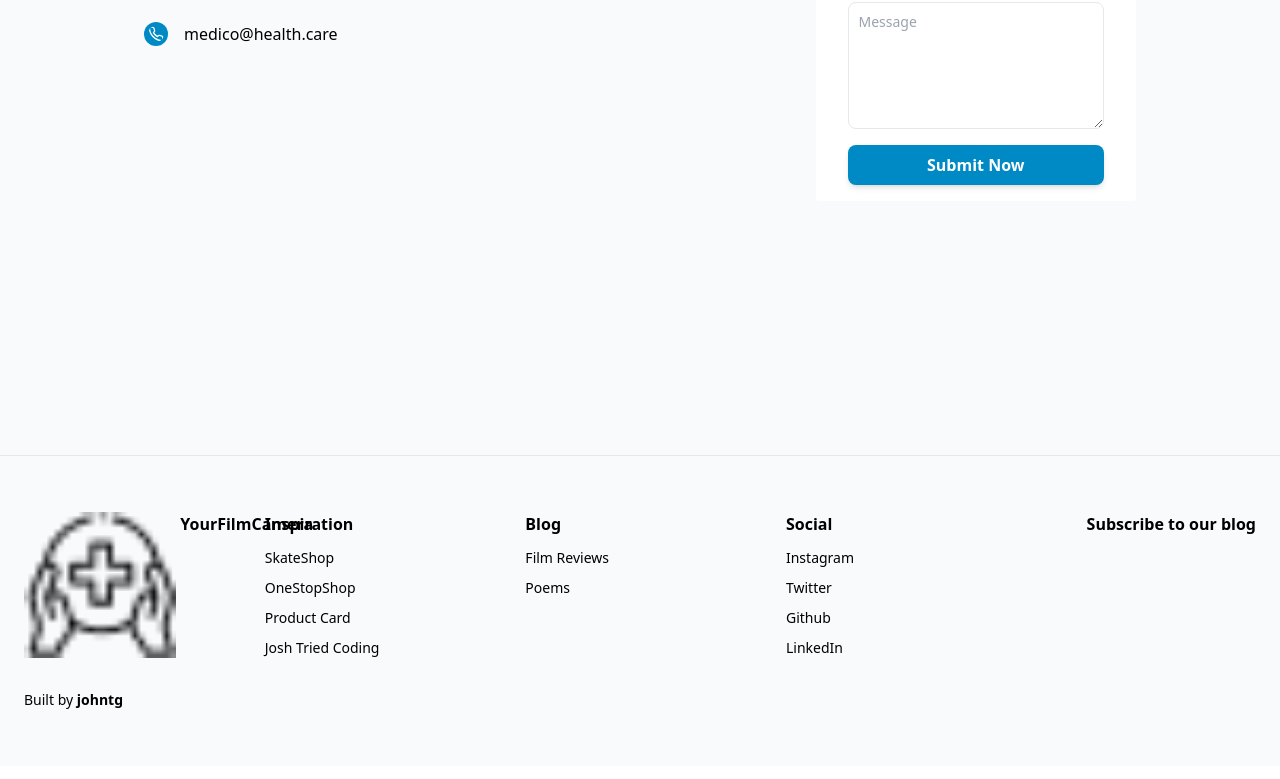
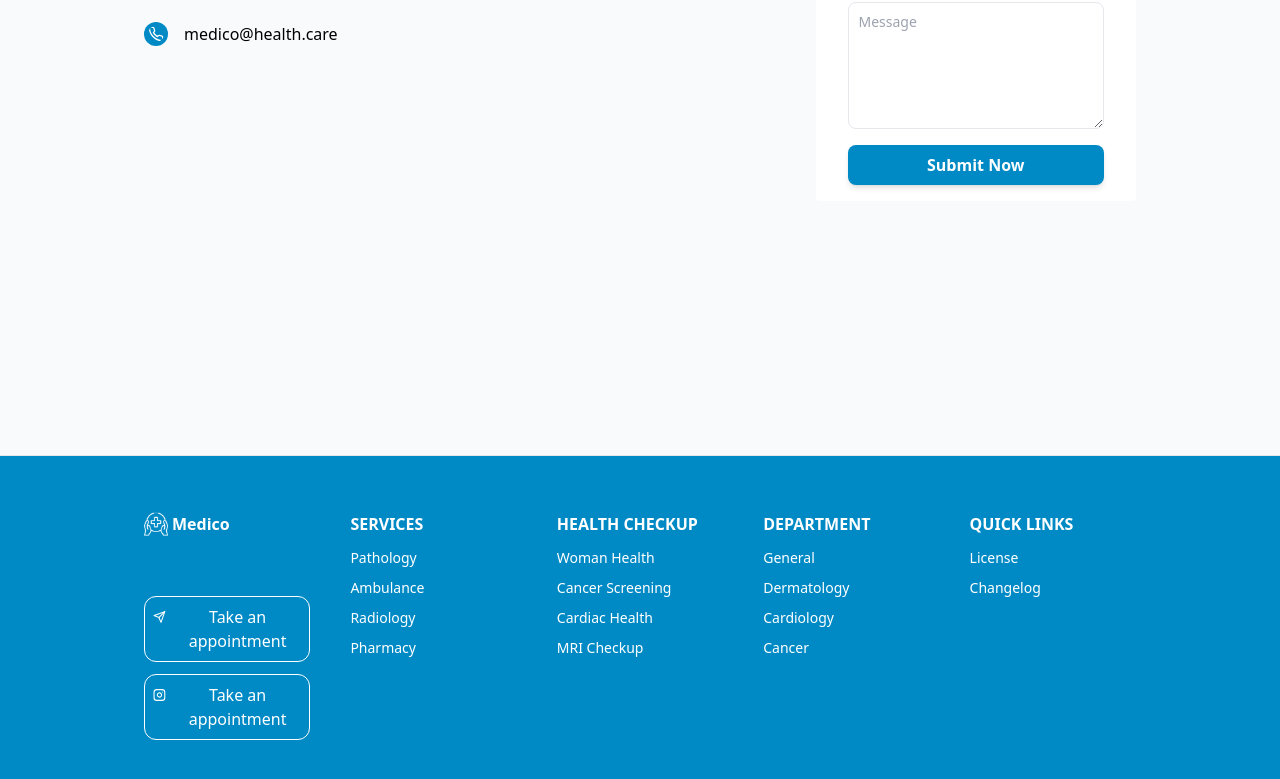
Before and after one commit to johnabhishektg/medico, a React (Vite) app: page / in a window 1280 px wide. Shown: the part 4360-5139 px from the top of the page. Built offline with nearby package versions, Linux system fonts and the light colour scheme.

Commit message:
adding the footer

```diff
--- a/src/App.tsx
+++ b/src/App.tsx
@@ -1,4 +1,12 @@
-import { Check, Instagram, Mail, MapPin, MoveRight, Phone } from "lucide-react";
+import {
+  Check,
+  Instagram,
+  Mail,
+  MapPin,
+  MoveRight,
+  Phone,
+  Send,
+} from "lucide-react";
 
 const services = [
   {
@@ -248,7 +256,7 @@ function App() {
           <div className="">
             <img
               className="bg-primary rounded-full text-white p-1 w-12"
-              src="../logo.png"
+              src="../healthcare.png"
               alt="logo"
             />
             <h1 className="mt-6 text-4xl font-semibold">
@@ -405,95 +413,90 @@ function App() {
         </div>
       </section>
 
-      <footer className="mt-12 p-6 border-t w-full">
+      <footer className="mt-12 px-36 py-6 bg-primary text-white border-t w-full">
         <section className="grid items-center gap-8 pb-8 pt-6 md:py-8 container">
-          <section className="flex flex-col gap-10 lg:flex-row lg:gap-20">
+          <section className="grid flex-1 grid-cols-1 gap-10 xxs:grid-cols-2 sm:grid-cols-5">
+            <div className="space-y-3">
               <header className="flex space-x-1">
-              <img src="../logo.png"></img>
-              <span className="hidden font-bold cursor-pointer sm:inline-block">
-                YourFilmCamera
+                <img className="w-6 h-6" src="../healthcare.png" />
+                <span className="hidden font-semibold cursor-pointer sm:inline-block">
+                  Medico
                 </span>
               </header>
-            <section className="grid flex-1 grid-cols-1 gap-10 xxs:grid-cols-2 sm:grid-cols-3">
+              <div className="pt-12 space-y-3">
+                <button className="flex gap-2 border border-white rounded-xl p-2">
+                  <Send className="w-4" />
+                  Take an appointment
+                </button>
+                <button className="flex gap-2 border border-white rounded-xl p-2">
+                  <Instagram className="w-4" />
+                  Take an appointment
+                </button>
+              </div>
+            </div>
             <div className="space-y-3">
-                <h4 className="text-base font-semibold">Inspiration</h4>
+              <h4 className="text-base font-semibold uppercase">Services</h4>
               <ul className="space-y-2.5">
                 <li className="text-sm text-muted-foreground transition-colors cursor-pointer hover:text-foreground">
-                    SkateShop
+                  Pathology
                 </li>
                 <li className="text-sm text-muted-foreground transition-colors cursor-pointer hover:text-foreground">
-                    OneStopShop
+                  Ambulance
                 </li>
                 <li className="text-sm text-muted-foreground transition-colors cursor-pointer hover:text-foreground">
-                    Product Card
+                  Radiology
                 </li>
                 <li className="text-sm text-muted-foreground transition-colors cursor-pointer hover:text-foreground">
-                    Josh Tried Coding
+                  Pharmacy
                 </li>
               </ul>
             </div>
             <div className="space-y-3">
-                <h4 className="text-base font-semibold">Blog</h4>
+              <h4 className="text-base font-semibold uppercase">
+                Health Checkup
+              </h4>
               <ul className="space-y-2.5">
                 <li className="text-sm text-muted-foreground transition-colors cursor-pointer hover:text-foreground">
-                    Film Reviews
+                  Woman Health
                 </li>
                 <li className="text-sm text-muted-foreground transition-colors cursor-pointer hover:text-foreground">
-                    Poems
+                  Cancer Screening
+                </li>
+                <li className="text-sm text-muted-foreground transition-colors cursor-pointer hover:text-foreground">
+                  Cardiac Health
+                </li>
+                <li className="text-sm text-muted-foreground transition-colors cursor-pointer hover:text-foreground">
+                  MRI Checkup
                 </li>
               </ul>
             </div>
             <div className="space-y-3">
-                <h4 className="text-base font-semibold">Social</h4>
+              <h4 className="text-base font-semibold uppercase">Department</h4>
               <ul className="space-y-2.5">
                 <li className="text-sm text-muted-foreground transition-colors cursor-pointer hover:text-foreground">
-                    <a
-                      href="https://www.instagram.com/johhntg/"
-                      target="_blank"
-                    >
-                      Instagram
-                    </a>
+                  General
                 </li>
                 <li className="text-sm text-muted-foreground transition-colors cursor-pointer hover:text-foreground">
-                    <a
-                      href="https://www.instagram.com/johhntg/"
-                      target="_blank"
-                    >
-                      Twitter
-                    </a>
+                  Dermatology
                 </li>
                 <li className="text-sm text-muted-foreground transition-colors cursor-pointer hover:text-foreground">
-                    <a href="https://github.com/johnabhishektg" target="_blank">
-                      Github
-                    </a>
+                  Cardiology
                 </li>
                 <li className="text-sm text-muted-foreground transition-colors cursor-pointer hover:text-foreground">
-                    <a
-                      href="https://www.linkedin.com/in/johnabhishek/"
-                      target="_blank"
-                    >
-                      LinkedIn
-                    </a>
+                  Cancer
                 </li>
               </ul>
             </div>
-            </section>
-            <section id="newsletter" className="space-y-3">
-              <h4 className="text-base font-semibold">Subscribe to our blog</h4>
-              <div className="flex relative space-y-0 ">
-                <form className="grid w-full" action=""></form>
-              </div>
-            </section>
-          </section>
-
-          <section className="flex items-center justify-between space-x-4">
-            <div className="text-sm text-muted-foreground">
-              Built by{" "}
-              <a target="_blank" href="https://github.com/johnabhishektg">
-                <span className="font-semibold transition-colors hover:text-foreground">
-                  johntg{" "}
-                </span>
-              </a>
+            <div className="space-y-3">
+              <h4 className="text-base font-semibold uppercase">Quick Links</h4>
+              <ul className="space-y-2.5">
+                <li className="text-sm text-muted-foreground transition-colors cursor-pointer hover:text-foreground">
+                  License
+                </li>
+                <li className="text-sm text-muted-foreground transition-colors cursor-pointer hover:text-foreground">
+                  Changelog
+                </li>
+              </ul>
             </div>
           </section>
         </section>
```
Also changed, not shown: public/healthcare.png (added). Lines whose indentation alone changed are shown as unchanged.
